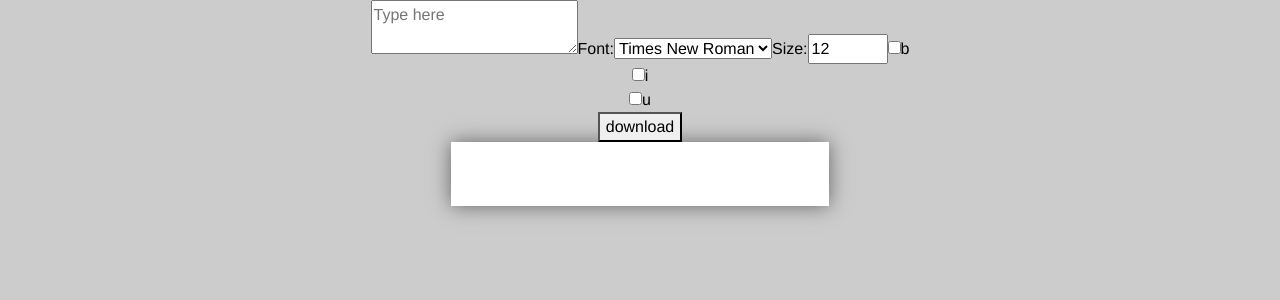
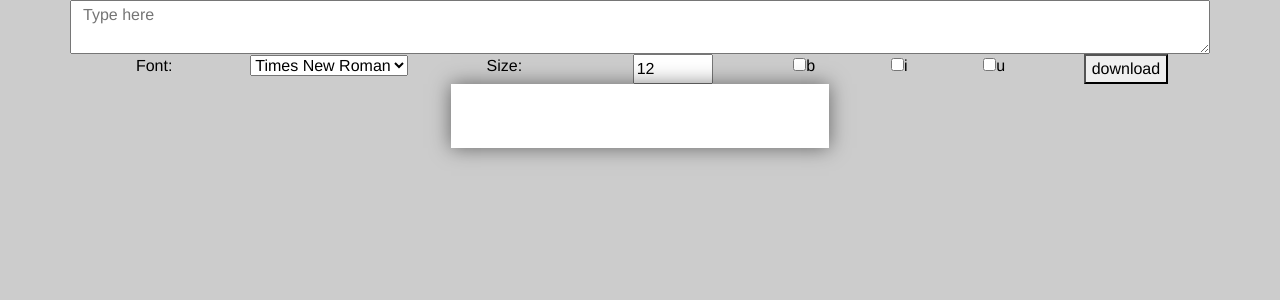
Before and after one commit to HuyenSofiaTUB/trauerschleife, a Vue app: page / in a window 1280 px wide. Shown: the top 300 px of the page. Built offline with nearby package versions, Linux system fonts and the light colour scheme.

Commit message:
formatting

```diff
--- a/src/components/HelloWorld.vue
+++ b/src/components/HelloWorld.vue
@@ -17,13 +17,13 @@ export default {
   methods: {
     download() {
       var text = this.text;
-      var size = this.size/0.35;
+      var size = this.size / 0.35;
       var height = text.split("\n").length * size;
       console.log(height);
       var doc = new jsPDF('l', 'mm', [this.width, height]);
       let style = this.bold ? 'bold' : '';
       style = style += this.italic ? 'italic' : '';
-      if(style == '') {
+      if (style == '') {
         style = 'normal';
       }
       console.log(style);
@@ -39,27 +39,48 @@ export default {
 </script>
 
 <template>
+  <div class="container">
+    <div class="row">
+      <textarea v-model="text" placeholder="Type here"></textarea>
+    </div>
+    <div class="row">
+      <div class="col-sm">
 
-  <textarea v-model="text" placeholder="Type here"></textarea>
         <label for="fonts"> Font: </label>
+      </div>
+      <div class="col-sm">
         <select id="fonts" name="fonts" v-model="font">
           <option value="arial">Arial</option>
           <option value="verdana">Verdana</option>
           <option value="times">Times New Roman</option>
           <option value="georgia">Georgia</option>
         </select>
-
+      </div>
+      <div class="col-sm">
         <label for="fonts"> Size: </label>
+      </div>
+      <div class="col-sm">
         <input v-model="size" type="number" style="width: 5em">
-
+      </div>
+      <div class="col-1">
         <input type="checkbox" id="bold" v-model="bold">
         <label for="bold"> b</label><br>
+      </div>
+      <div class="col-1">
         <input type="checkbox" id="italic" v-model="italic">
         <label for="italic"> i</label><br>
+      </div>
+      <div class="col-1">
         <input type="checkbox" id="underlined" v-model="underlined">
         <label for="underlined"> u</label><br>
+      </div>
+      <div class="col-sm">
 
         <button type="button" @click="download">download</button>
+      </div>
+    </div>
+
+    <div class="row">
 
       <div class="page" v-bind:style="{ 'width': width + 'mm' }">
         <br>
@@ -77,6 +98,8 @@ export default {
         <br>
       </div>
 
+    </div>
+  </div>
 </template>
 
 <style>
```
Lines whose indentation alone changed are shown as unchanged.
